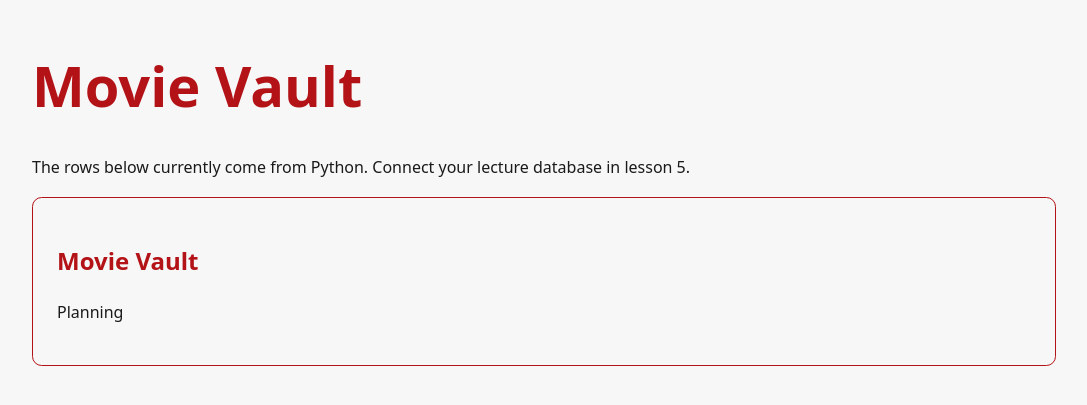
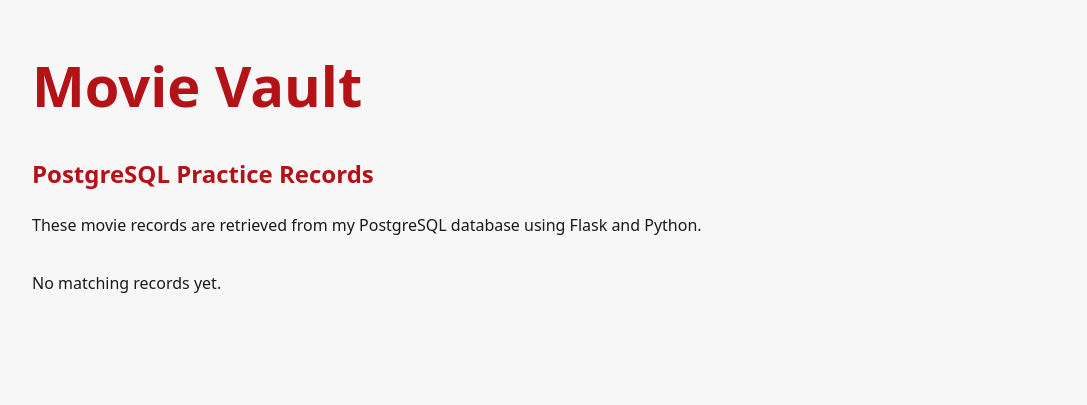
Before and after one commit to ajscialpi/CS256-Database-Movie-Manager-Project-, a Flask app: page / in a window 1280 px wide. Shown: the part 90-495 px from the top of the page, without its empty margins (96-1183 px from the left). Run offline with Flask 3, Linux system fonts and the light colour scheme; data that the repository does not hold is empty; some libraries are stand-ins or nearby versions.

Commit message:
M05 Revision - PostgreSQL Query, Template, and README

```diff
--- a/backendconnection/app.py
+++ b/backendconnection/app.py
@@ -1,19 +1,49 @@
-"""Start in lesson 4. Replace display_rows with your own database query in lesson 5."""
+"""MovieVault Flask application - Lesson 5."""
+
 import os
+import getpass
+import psycopg
+from psycopg.rows import dict_row
 from flask import Flask, render_template
+
 app = Flask(
     __name__,
     template_folder='../templates',
     static_folder='../templates',
     static_url_path='/templates',
 )
-app.config['SECRET_KEY'] = os.getenv('PROJECT_SECRET_KEY', 'local-practice-only')
 
+app.config['SECRET_KEY'] = os.getenv(
+    'PROJECT_SECRET_KEY', 'local-practice-only'
+)
+
+
+# Read movie records from PostgreSQL
+def read_m05_rows():
+    with psycopg.connect(
+        os.environ['DATABASE_DSN'],
+        row_factory=dict_row
+    ) as conn:
+        return conn.execute("""
+            SELECT movie_id, title, genre AS category,
+                   release_year, director,
+                   content_rating, synopsis
+            FROM cs256_m05_movievault.movies
+            WHERE title ILIKE %s
+            ORDER BY movie_id
+        """, ('%Sample%',)).fetchall()
+
+
+# Home page
 @app.get('/')
 def home():
-    # A temporary mock dataset: this is not a database connection.
-    display_rows = [{'title': 'Movie Vault', 'category': 'Planning'}]
+    display_rows = read_m05_rows()
     return render_template('index.html', rows=display_rows)
 
+
 if __name__ == '__main__':
-    app.run(host='127.0.0.1', port=5001, debug=True)  # Local development only.
+    app.run(
+        host='127.0.0.1',
+        port=5001,
+        debug=True
+    )
--- a/templates/index.html
+++ b/templates/index.html
@@ -3,20 +3,19 @@
 <head>
     <meta charset="utf-8">
     <meta name="viewport" content="width=device-width, initial-scale=1">
-    <title>My project</title>
+    <title>MovieVault</title>
     <link rel="stylesheet" href="{{ url_for('static', filename='brand.css') }}">
 </head>
 <body>
-    <!-- Header -->
     <header>
         <p>Movie Vault</p>
     </header>
 
     <main>
         <h1>Movie Vault</h1>
-        <p>The rows below currently come from Python. Connect your lecture database in lesson 5.</p>
+        <h2>PostgreSQL Practice Records</h2>
+        <p>These movie records are retrieved from my PostgreSQL database using Flask and Python.</p>
 
-        <!-- Records from the Flask view -->
         <section class="cards" aria-label="Records">
             {% for row in rows %}
             <article class="card">
```
Also changed, not shown: README.md.
